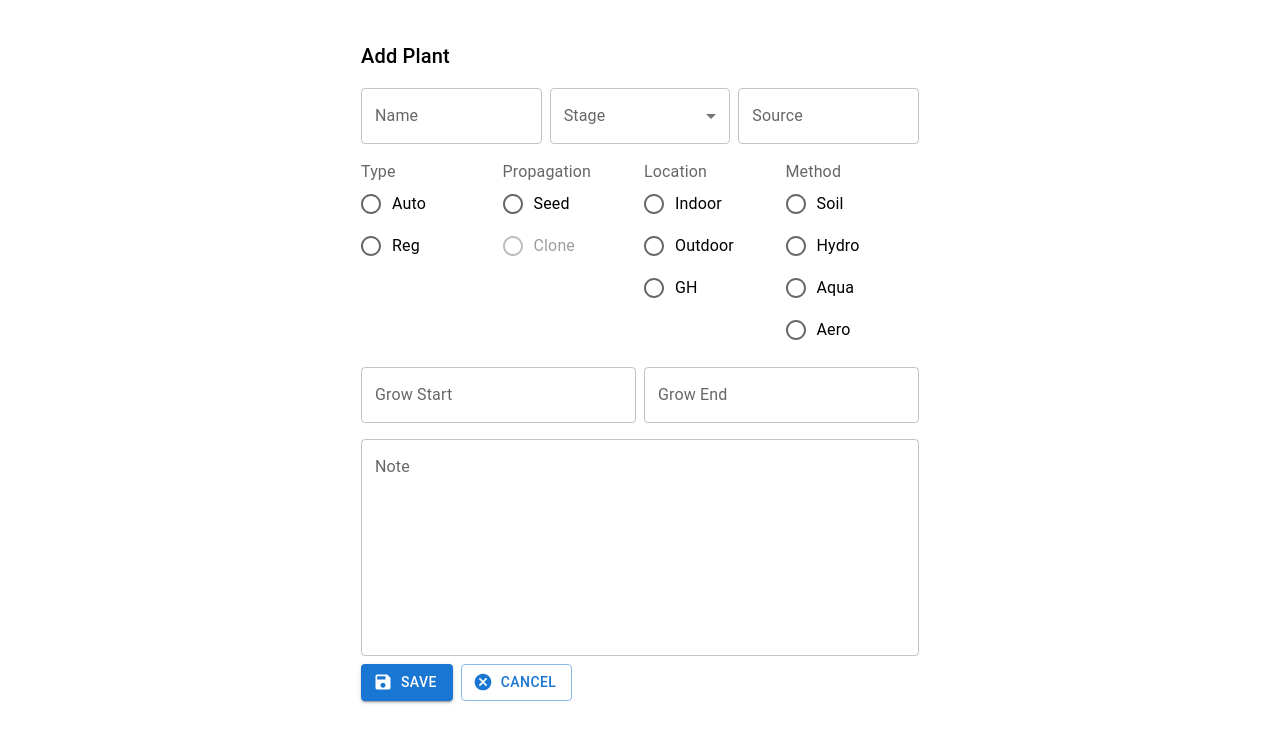
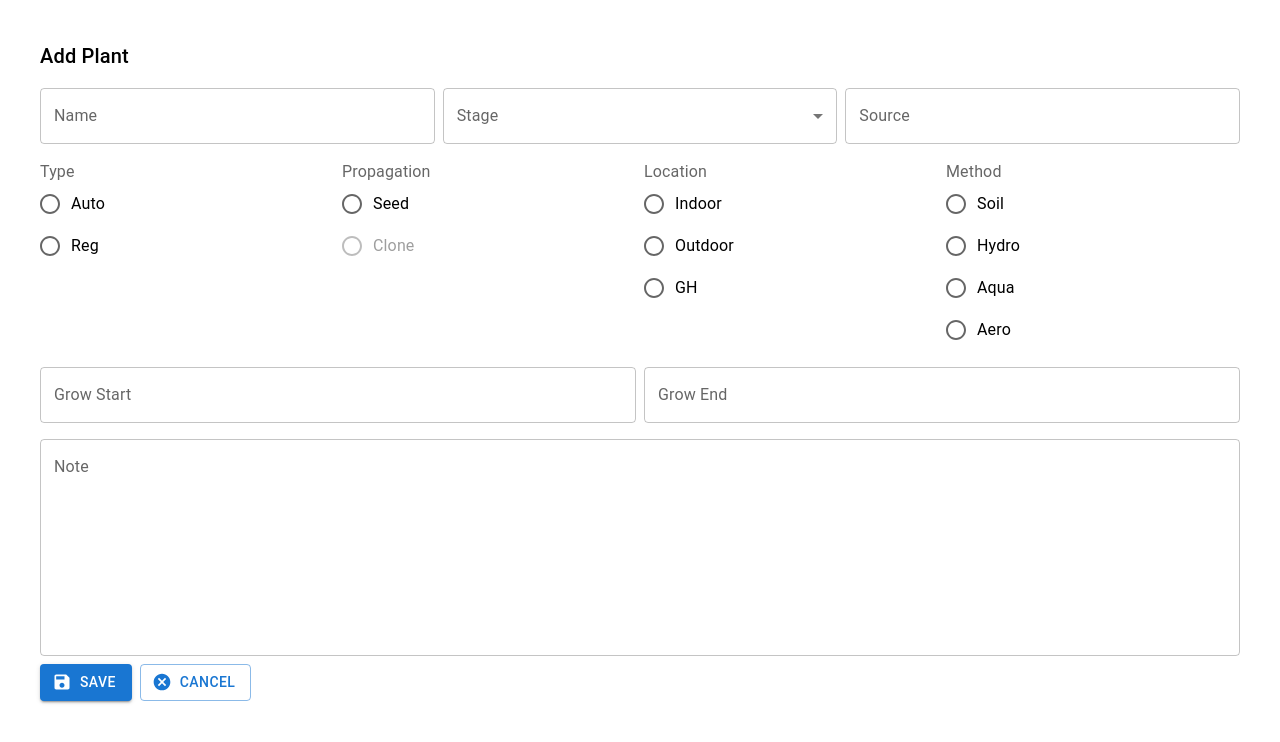
Before and after one commit to terrypinn/grow-log, a React (Create React App) app in the folder client/: page /plant/add in a window 1280 px wide. Shown: the top 742 px of the page. Built offline with nearby package versions, Linux system fonts and the light colour scheme.

Commit message:
Make forms take up entire screen space

```diff
--- a/client/src/components/LogAdd.js
+++ b/client/src/components/LogAdd.js
@@ -1,18 +1,11 @@
 import { FORM_ACTION } from '../constants';
 import { useRef } from 'react';
-import Box from '@mui/material/Box';
 import LogForm from './LogForm';
 
 export default function LogAdd() {
   const plant = useRef(JSON.parse(localStorage.getItem('plant')));
 
   return (
-    <Box
-      display="flex"
-      justifyContent="center"
-      alignItems="center"
-    >
-      <LogForm action={FORM_ACTION.add} plant={plant.current} />
-    </Box>
+    <LogForm action={FORM_ACTION.add} plant={plant.current} />
   );
 }
--- a/client/src/components/LogEdit.js
+++ b/client/src/components/LogEdit.js
@@ -1,6 +1,5 @@
 import { FORM_ACTION } from '../constants';
 import { useRef } from 'react';
-import Box from '@mui/material/Box';
 import LogForm from './LogForm';
 
 export default function LogEdit() {
@@ -8,12 +7,6 @@ export default function LogEdit() {
   const log = useRef(JSON.parse(localStorage.getItem('log')));
 
   return (
-    <Box
-      display="flex"
-      justifyContent="center"
-      alignItems="center"
-    >
-      <LogForm action={FORM_ACTION.edit} plant={plant.current} log={log.current} />
-    </Box>
+    <LogForm action={FORM_ACTION.edit} plant={plant.current} log={log.current} />
   );
 }
--- a/client/src/components/PlantAdd.js
+++ b/client/src/components/PlantAdd.js
@@ -1,15 +1,8 @@
 import { FORM_ACTION } from '../constants';
-import Box from '@mui/material/Box';
 import PlantForm from './PlantForm';
 
 export default function PlantAdd() {
   return (
-    <Box
-      display="flex"
-      justifyContent="center"
-      alignItems="center"
-    >
-      <PlantForm action={FORM_ACTION.add} />
-    </Box>
+    <PlantForm action={FORM_ACTION.add} />
   );
 }
--- a/client/src/components/PlantEdit.js
+++ b/client/src/components/PlantEdit.js
@@ -1,18 +1,11 @@
 import { FORM_ACTION } from '../constants';
 import { useRef } from 'react';
-import Box from '@mui/material/Box';
 import PlantForm from './PlantForm';
 
 export default function PlantEdit() {
   const plant = useRef(JSON.parse(localStorage.getItem('plant')));
 
   return (
-    <Box
-      display="flex"
-      justifyContent="center"
-      alignItems="center"
-    >
-      <PlantForm action={FORM_ACTION.edit} plant={plant.current} />
-    </Box>
+    <PlantForm action={FORM_ACTION.edit} plant={plant.current} />
   );
 }
```
